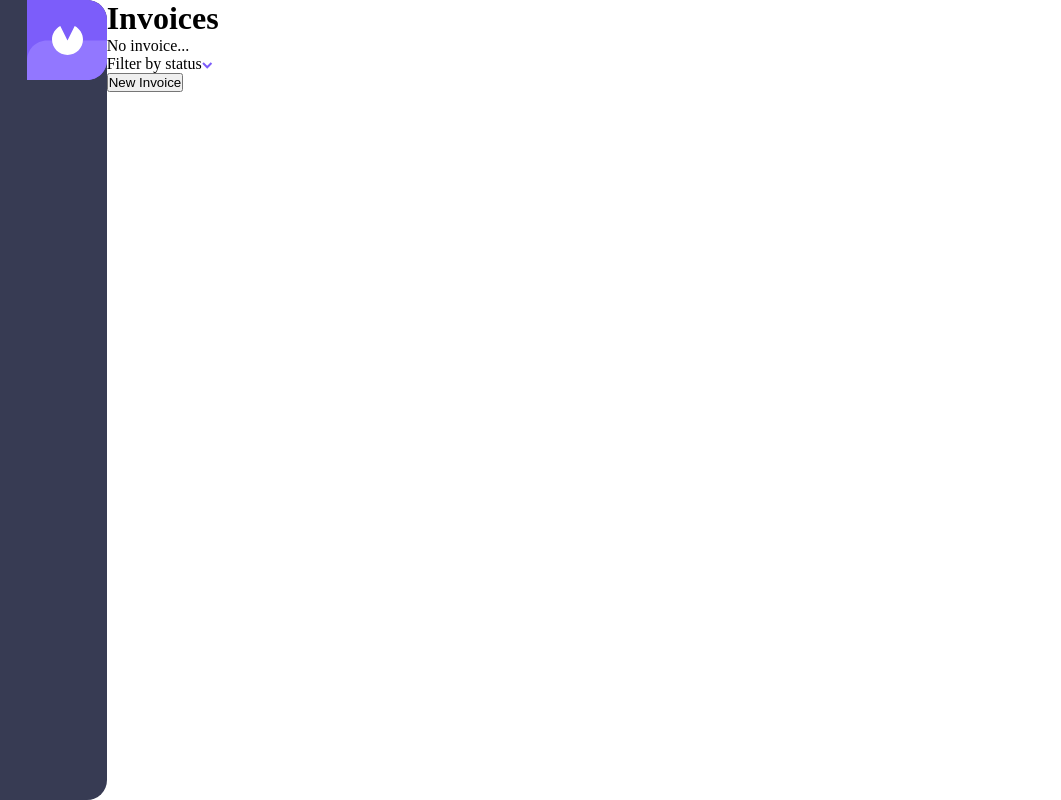
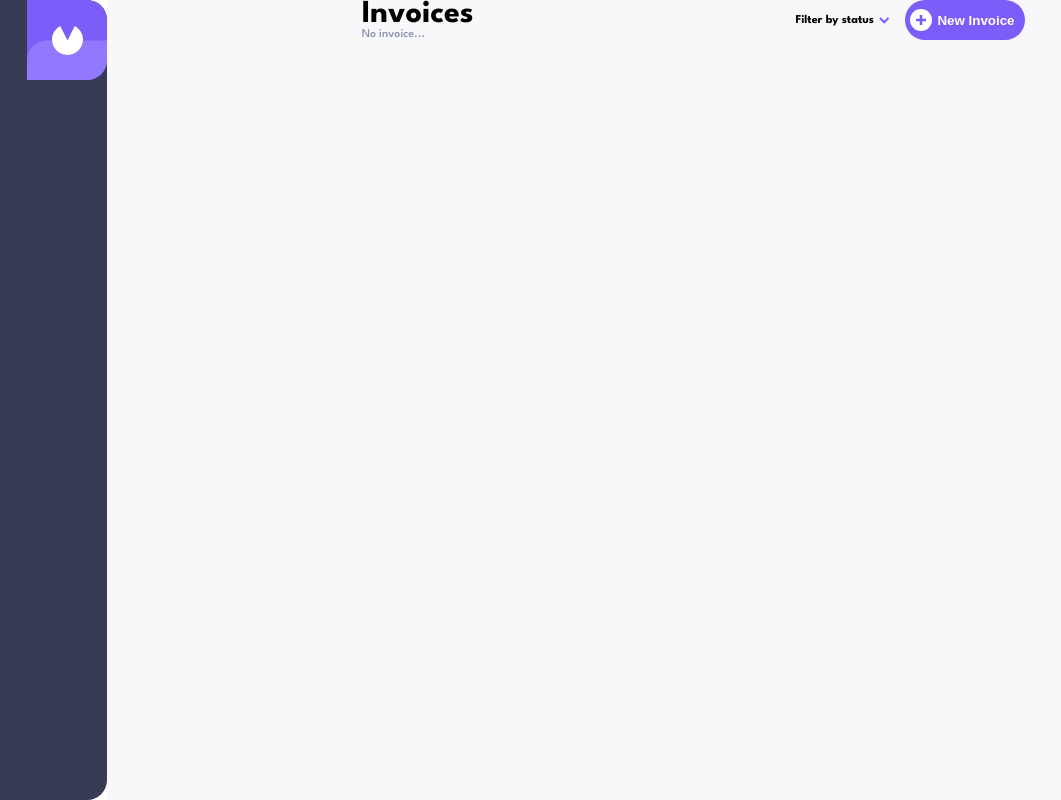
Before and after one commit to LloydRivers/invoice-app, a React (Create React App) app in the folder invoice-app/: page / in a window 1280 px wide. Shown: the whole page, without its empty margins (0-1061 px from the left). Built offline with nearby package versions, Linux system fonts and the light colour scheme.

Commit message:
setup global css
Style the header. Add some fonts to the theme to make them reusable.

```diff
--- a/invoice-app/src/App.css
+++ b/invoice-app/src/App.css
@@ -1,3 +1,5 @@
+@import url("https://fonts.googleapis.com/css2?family=League+Spartan:wght@400;500;700&display=swap");
+
 html {
   box-sizing: border-box;
 }
@@ -8,3 +10,7 @@ html {
   padding: 0;
   box-sizing: inherit;
 }
+
+body {
+  font-family: "League Spartan", sans-serif;
+}
--- a/invoice-app/src/App.tsx
+++ b/invoice-app/src/App.tsx
@@ -8,6 +8,7 @@ import "App.css";
 
 function App() {
   const isLightTheme = useSelector(selectIsLightTheme);
+
   return (
     <ThemeProvider theme={isLightTheme ? lightTheme : darkTheme}>
       <Routing />
--- a/invoice-app/src/Components/Header/Header.styled.ts
+++ b/invoice-app/src/Components/Header/Header.styled.ts
@@ -1,14 +1,36 @@
 import styled from "styled-components";
 
-export const StyledHeader = styled.header``;
+export const StyledHeader = styled.header`
+  display: flex;
+  justify-content: space-between;
+  align-items: center;
+`;
 
 export const ContentContainer = styled.div``;
 
-export const Title = styled.h1``;
+export const Title = styled.h1`
+  color: ${({ theme }) => theme.textDark};
+  font-size: 32px;
+  font-weight: ${({ theme }) => theme.font700};
+`;
 
-export const Description = styled.p``;
+export const Description = styled.p`
+  color: ${({ theme }) => theme.subHeading};
+  font-size: 12px;
+  font-weight: ${({ theme }) => theme.font500};
+`;
 
-export const StyledDropDown = styled.div``;
+export const StyledDropDown = styled.div`
+  color: ${({ theme }) => theme.textDark};
+  font-size: 12px;
+  font-weight: ${({ theme }) => theme.font700};
+  display: flex;
+  align-items: center;
+
+  svg {
+    margin: 0 15px 0 5px;
+  }
+`;
 
 export const OptionsList = styled.ul``;
 
@@ -16,4 +38,29 @@ export const FilterBy = styled.span``;
 
 export const Option = styled.li``;
 
-export const StyledButton = styled.button``;
+export const PlusIconContainer = styled.div`
+  background-color: #fff;
+  border-radius: 50%;
+  height: 22px;
+  width: 22px;
+  display: flex;
+  justify-content: center;
+  align-items: center;
+`;
+
+export const StyledButton = styled.button`
+  background-color: ${({ theme }) => theme.buttonBG};
+  font-weight: ${({ theme }) => theme.font700};
+  color: #fff;
+  border: none;
+  display: flex;
+  align-items: center;
+  justify-content: center;
+  border-radius: 24px;
+  width: 120px;
+  height: 40px;
+
+  path {
+    fill: ${({ theme }) => theme.buttonBG};
+  }
+`;
--- a/invoice-app/src/Components/Header/Header.tsx
+++ b/invoice-app/src/Components/Header/Header.tsx
@@ -6,9 +6,11 @@ import {
   Description,
   StyledButton,
   FilterBy,
+  PlusIconContainer,
 } from "./Header.styled";
 
 import { ReactComponent as ArrowDown } from "../../Assets/icon-arrow-down.svg";
+import { ReactComponent as IconPlus } from "../../Assets/icon-plus.svg";
 const Header = () => {
   return (
     <StyledHeader>
@@ -16,13 +18,21 @@ const Header = () => {
         <Title>Invoices</Title>
         <Description>No invoice...</Description>
       </ContentContainer>
+      <div style={{ display: "flex", justifyContent: "space-between" }}>
         <StyledDropDown>
           <FilterBy>Filter by status</FilterBy>
           <ArrowDown />
         </StyledDropDown>
         <ContentContainer>
-        <StyledButton>New Invoice</StyledButton>
+          <StyledButton>
+            <PlusIconContainer>
+              <IconPlus />
+            </PlusIconContainer>
+
+            <span style={{ padding: "0 5px" }}>New Invoice</span>
+          </StyledButton>
         </ContentContainer>
+      </div>
     </StyledHeader>
   );
 };
--- a/invoice-app/src/Components/Hero/Hero.styled.js
+++ b/invoice-app/src/Components/Hero/Hero.styled.js
@@ -1,6 +1,10 @@
 import styled from "styled-components";
 
-export const StyledHero = styled.main``;
+export const StyledHero = styled.main`
+  background-color: ${(props) => props.theme.heroBG};
+  max-width: 1300px;
+  padding: 0 255px;
+`;
 
 export const HeroContentContainer = styled.div``;
 
--- a/invoice-app/src/Components/Hero/Hero.tsx
+++ b/invoice-app/src/Components/Hero/Hero.tsx
@@ -5,13 +5,11 @@ const Hero = () => {
     <StyledHero>
       <Header />
       <HeroContentContainer>
-        <Row>
-          <Column />
-          <Column />
-          <Column />
-          <Column />
-          <Column />
-        </Row>
+        {/* <Row>
+          <Column> Temp data</Column>
+          <Column> Temp data</Column>
+          <Column> Temp data</Column>
+        </Row> */}
       </HeroContentContainer>
     </StyledHero>
   );
--- a/invoice-app/src/Themes/theme.ts
+++ b/invoice-app/src/Themes/theme.ts
@@ -1,10 +1,13 @@
 export const lightTheme = {
   sideBar: "#373B53",
-  heroBG: "#FFFFFF",
+  font700: 700,
+  font500: 500,
+  heroBG: "#F8F8FB",
   rowBG: "#FFFFFF",
   hash: "#7E88C3",
-  buttonBG: "7C5DFA",
+  buttonBG: "#7C5DFA",
   textDark: "#000000",
+  subHeading: "#888EB0",
   textGreen: "#33D69F",
   textOrange: "#FF8F00",
   textWhiteSmoke: "#000",
@@ -17,6 +20,7 @@ export const darkTheme = {
   hash: "#7E88C3",
   buttonBG: "7C5DFA",
   textDark: "#FFFFFF",
+  subHeading: "#DFE3FA",
   textGreen: "#33D69F",
   textOrange: "#FF8F00",
   textWhiteSmoke: "#DFE3FA",
```
Lines whose indentation alone changed are shown as unchanged.
